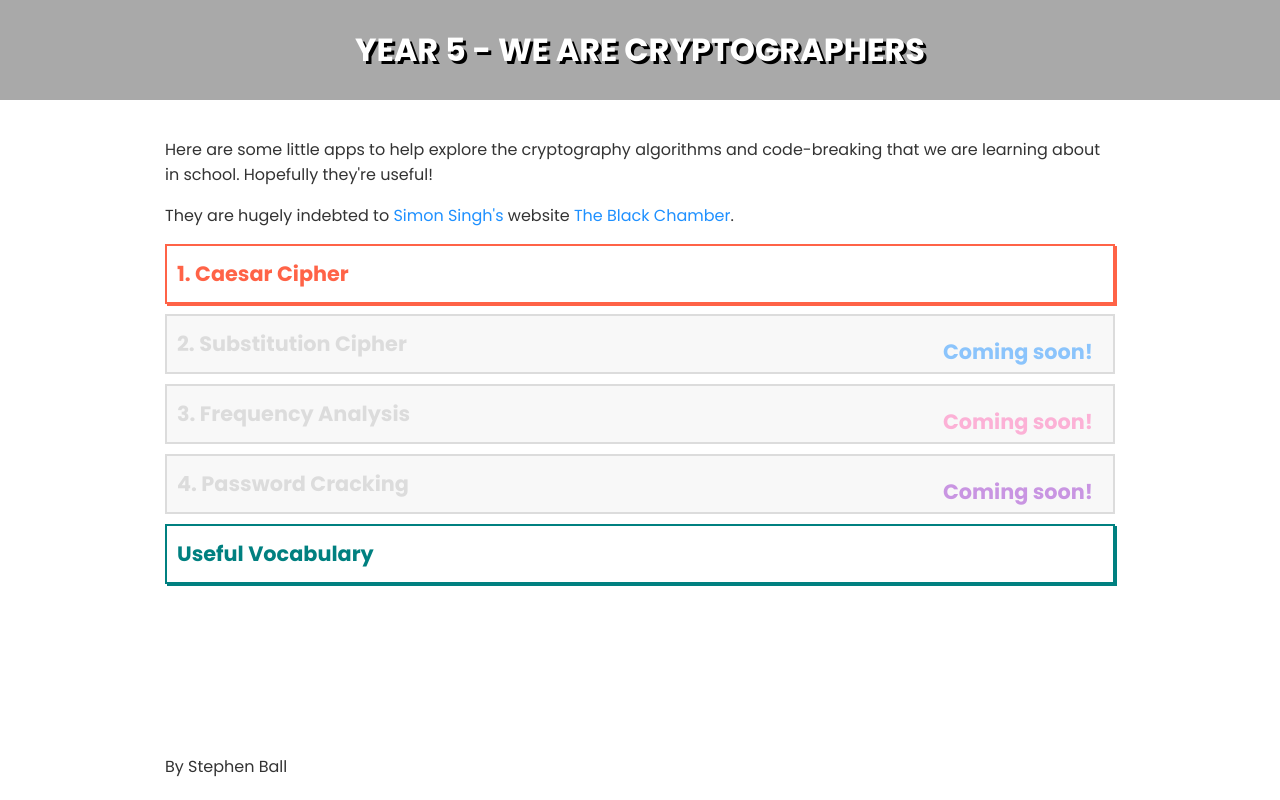
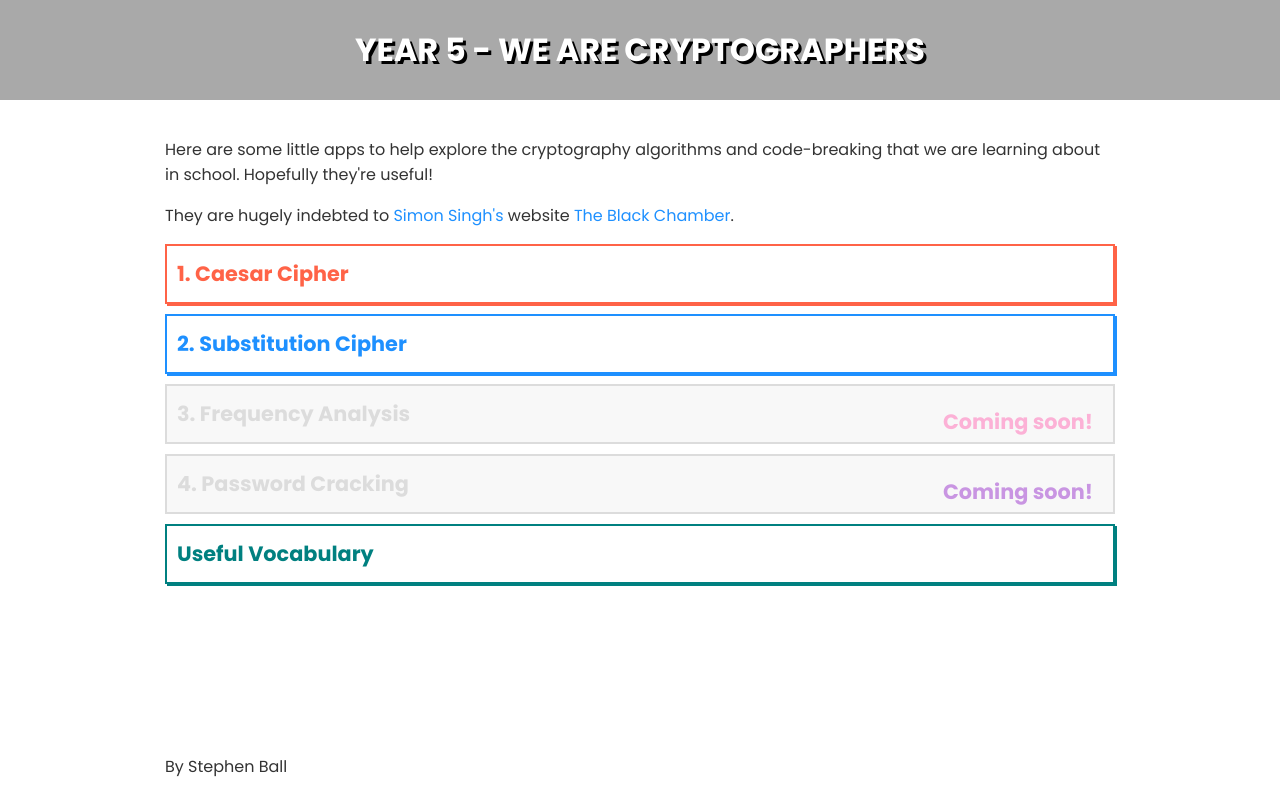
Before and after one commit to 4lefts/y5-crypto, a Svelte app: page / in a window 1280 px wide. Built offline with nearby package versions, Linux system fonts and the light colour scheme; a web font is replaced by a local one.

Commit message:
Update Home.svelte
Made substitution page active

```diff
--- a/src/routes/Home.svelte
+++ b/src/routes/Home.svelte
@@ -30,7 +30,7 @@
 
   <nav>
     <a href="/#/caesar-cipher" style="--link-color: tomato">1. Caesar Cipher</a>
-    <a href="/#/substitution-cipher" class="not-yet" style="--link-color: dodgerblue"
+    <a href="/#/substitution-cipher" style="--link-color: dodgerblue"
       >2. Substitution Cipher</a
     >
     <a href="/#/frequency-analysis" class="not-yet" style="--link-color: hotpink"
```
